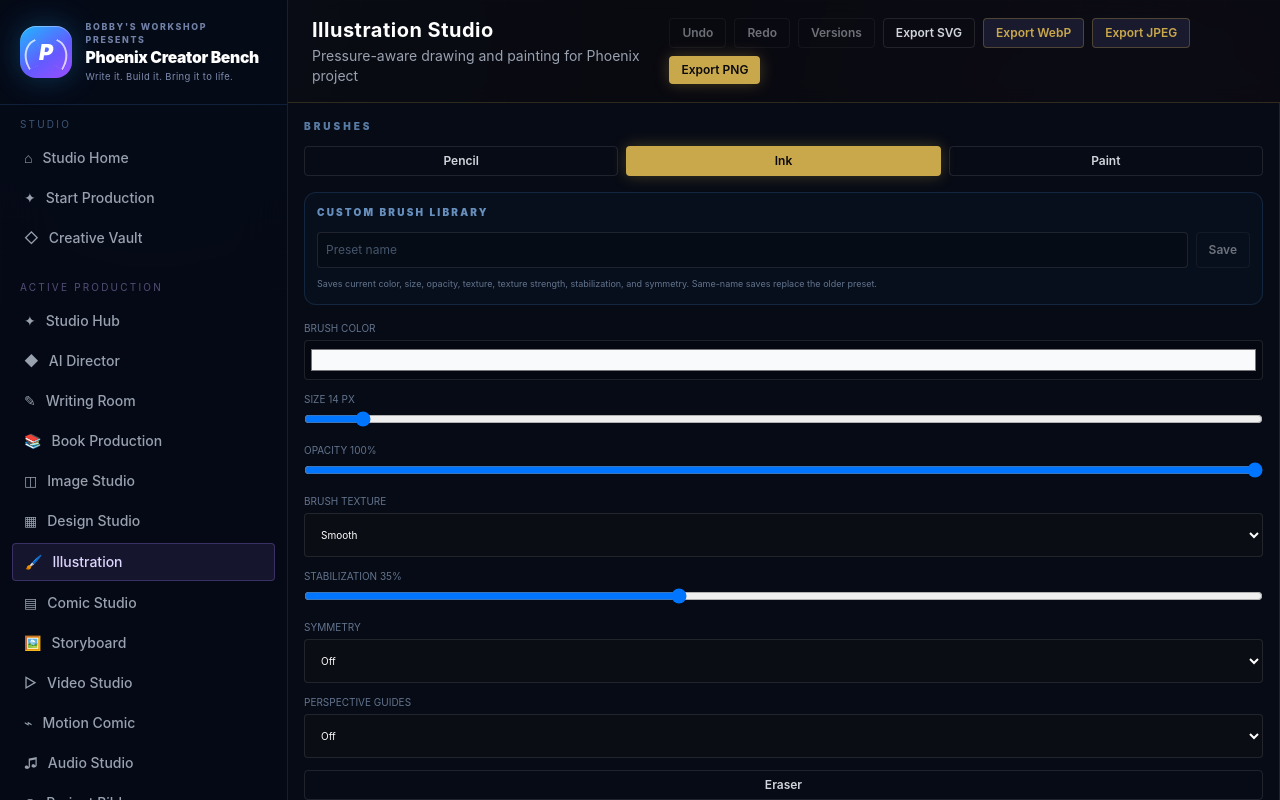
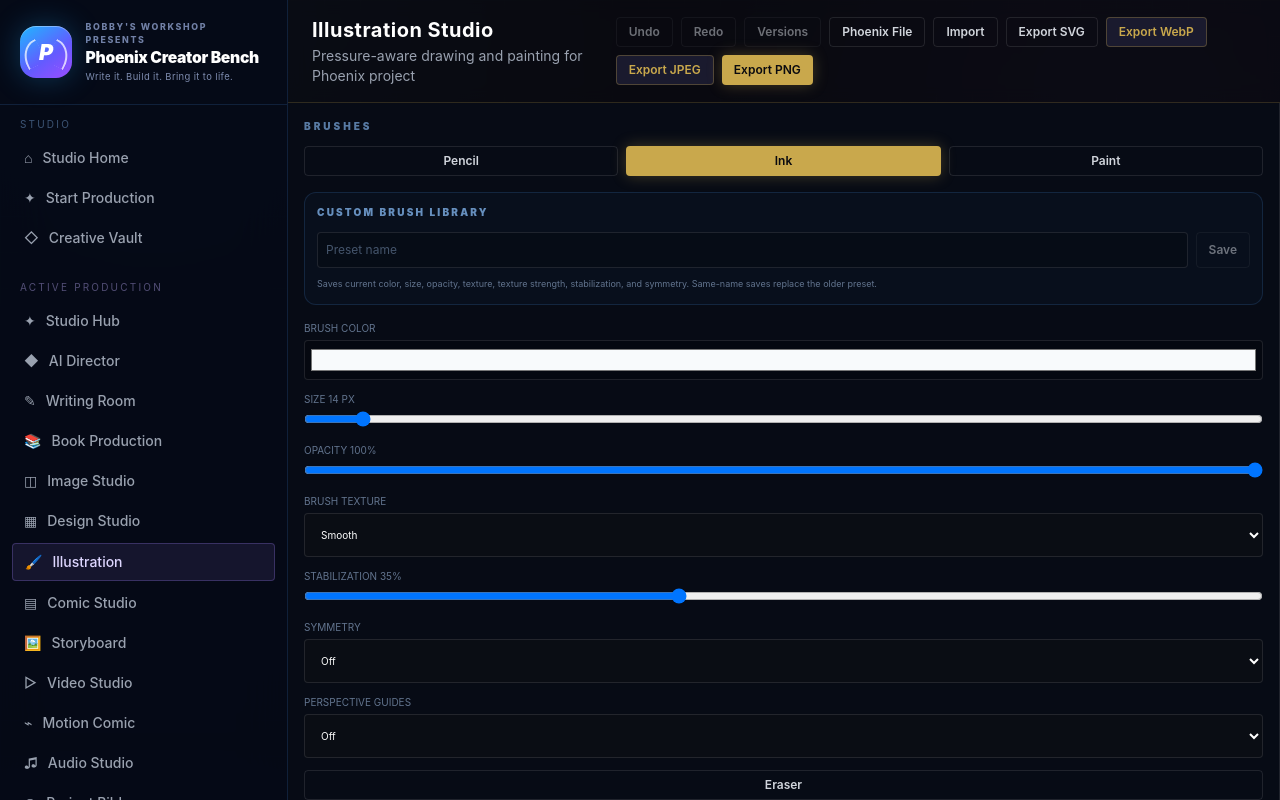
Before and after one commit to Bboy9090/SagaArchitect, a Next.js app: page /universe/1/illustrate in a window 1280 px wide. Shown: the top 800 px of the page. Built offline with nearby package versions, Linux system fonts and the light colour scheme.

Commit message:
feat(illustration): add native layered document round-trip (#183)

```diff
--- a/src/app/universe/[id]/illustrate/page.tsx
+++ b/src/app/universe/[id]/illustrate/page.tsx
@@ -5,6 +5,7 @@ import { Navigation } from '@/components/layout/Navigation';
 import { Header } from '@/components/layout/Header';
 import { Button } from '@/components/ui/Button';
 import { MediaRevisionPanel } from '@/components/media/MediaRevisionPanel';
+import { MediaDocumentIO } from '@/components/media/MediaDocumentIO';
 import { Spinner } from '@/components/ui/Spinner';
 import { RasterPaintCanvas, type RasterBrushTexture } from '@/components/media/RasterPaintCanvas';
 import { VectorInkCanvas } from '@/components/media/VectorInkCanvas';
@@ -427,6 +428,17 @@ export default function IllustrationStudioPage({ params }: IllustrationStudioPag
                 setHistory(createDocumentHistory(restored));
                 setSelectedLayerId('');
 
+              }}
+              onError={setStatus}
+            />
+            <MediaDocumentIO
+              document={document}
+              onImport={imported => {
+                setHistory(createDocumentHistory(imported));
+                setSelectedLayerId('');
+                setVectorInkMode(false);
+                setEraseMode(false);
+                setStatus('Phoenix illustration document imported. Layers, vectors, masks, typography, and transforms were preserved.');
               }}
               onError={setStatus}
             />
```
